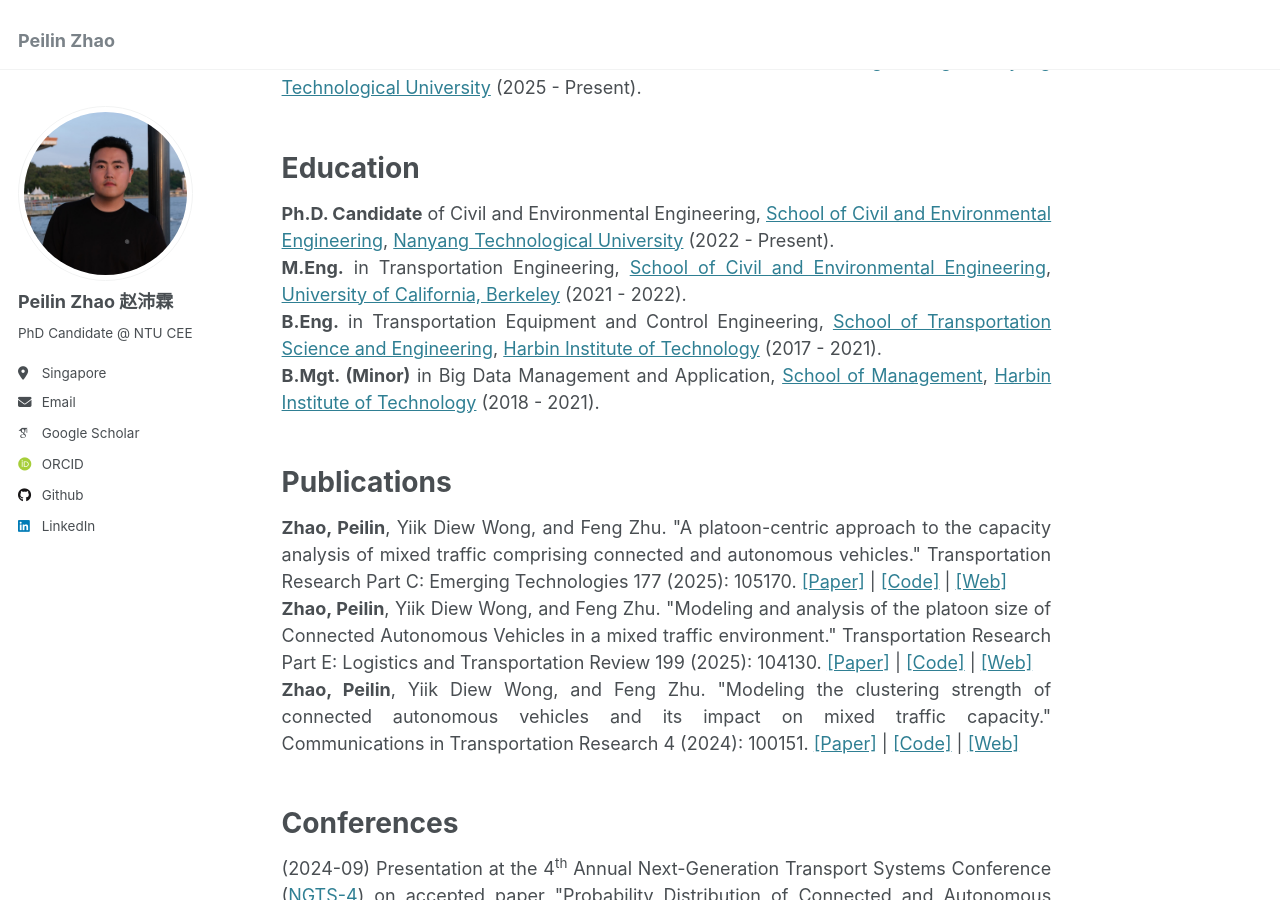
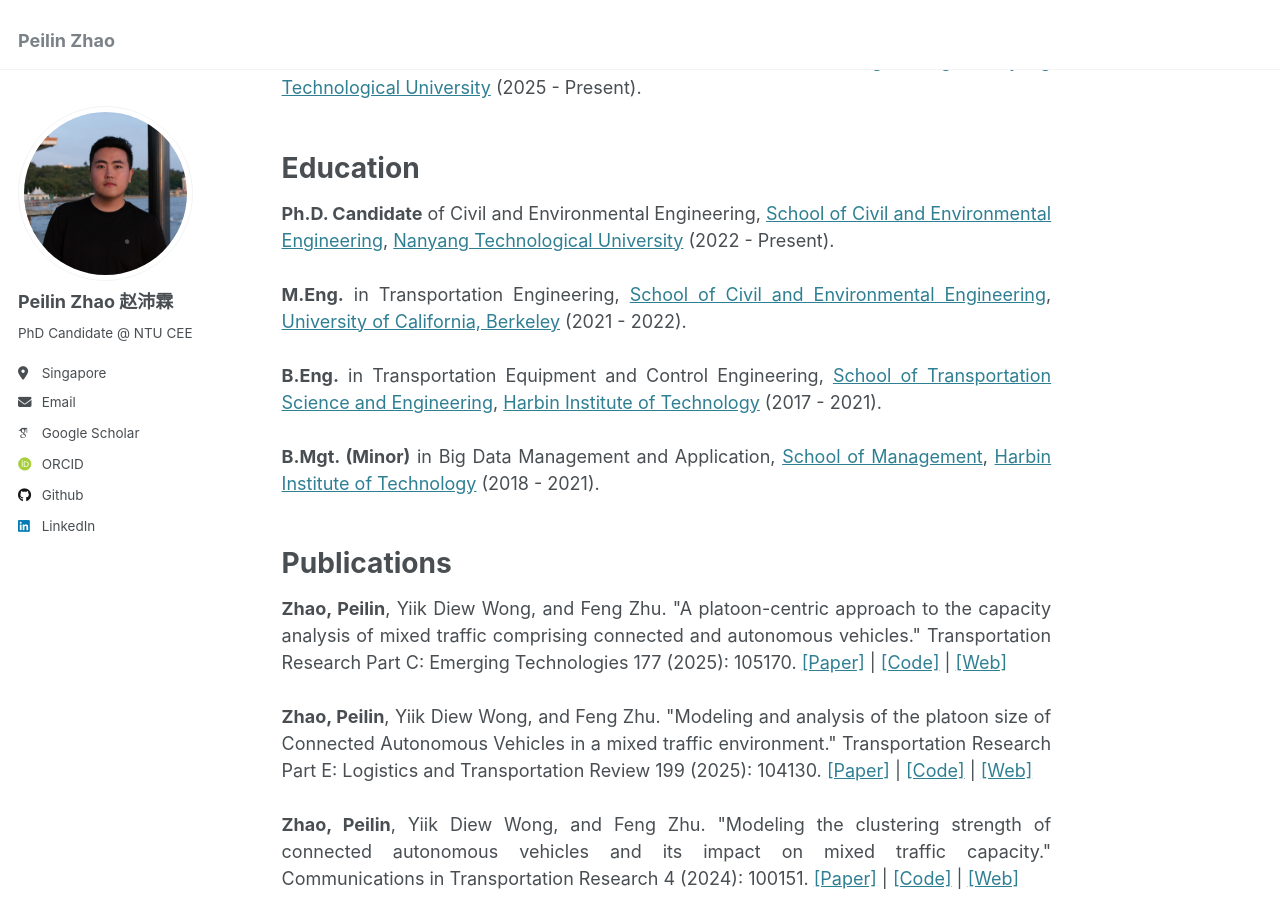
Before and after one commit to Jerry-zpl/Jerry-zpl.github.io, a Jekyll site: the page built from _pages/about.md, in a window 1280 px wide and 900 px high, scrolled down 334 px. Built offline with Jekyll 4.4.1, drawn with Linux system fonts in a browser that asks for light colours; some web fonts are replaced.

Commit message:
Update about.md

```diff
--- a/_pages/about.md
+++ b/_pages/about.md
@@ -33,15 +33,15 @@ Education
 
 <b>Ph.D. Candidate</b> of Civil and Environmental Engineering, <a href="https://www.ntu.edu.sg/cee">School of Civil and Environmental Engineering</a>, <a href="https://www.ntu.edu.sg/">Nanyang Technological University</a> (2022 - Present).
 
-<br>
+<br><br>
 
 <b>M.Eng.</b> in Transportation Engineering, <a href="https://ce.berkeley.edu/">School of Civil and Environmental Engineering</a>, <a href="https://www.berkeley.edu/">University of California, Berkeley</a> (2021 - 2022).
 
-<br>
+<br><br>
 
 <b>B.Eng.</b> in Transportation Equipment and Control Engineering, <a href="https://jtxy.hit.edu.cn/">School of Transportation Science and Engineering</a>, <a href="https://www.hit.edu.cn/">Harbin Institute of Technology</a> (2017 - 2021).
 
-<br>
+<br><br>
 
 <b>B.Mgt. (Minor)</b> in Big Data Management and Application, <a href="https://som.hit.edu.cn/">School of Management</a>, <a href="https://www.hit.edu.cn/">Harbin Institute of Technology</a> (2018 - 2021).
 
@@ -56,17 +56,17 @@ Publications
 
 <b>Zhao, Peilin</b>, Yiik Diew Wong, and Feng Zhu. "A platoon-centric approach to the capacity analysis of mixed traffic comprising connected and autonomous vehicles." Transportation Research Part C: Emerging Technologies 177 (2025): 105170. <a href="https://doi.org/10.1016/j.trc.2025.105170">[Paper]</a> | <a href="https://github.com/Jerry-zpl/Platoon-Centric-Capacity-Analysis">[Code]</a> | <a href="https://jerry-zpl.github.io/publication/2025-TRC-105170">[Web]</a>
 
-<br>
+<br><br>
 
 <b>Zhao, Peilin</b>, Yiik Diew Wong, and Feng Zhu. "Modeling and analysis of the platoon size of Connected Autonomous Vehicles in a mixed traffic environment." Transportation Research Part E: Logistics and Transportation Review 199 (2025): 104130. <a href="https://doi.org/10.1016/j.tre.2025.104130">[Paper]</a> | <a href="https://github.com/Jerry-zpl/Platoon-Size">[Code]</a> | <a href="https://jerry-zpl.github.io/publication/2025-TRE-104130">[Web]</a>
 
-<br>
+<br><br>
 
 <b>Zhao, Peilin</b>, Yiik Diew Wong, and Feng Zhu. "Modeling the clustering strength of connected autonomous vehicles and its impact on mixed traffic capacity." Communications in Transportation Research 4 (2024): 100151. <a href="https://doi.org/10.1016/j.commtr.2024.100151">[Paper]</a> | <a href="https://github.com/Jerry-zpl/API">[Code]</a> | <a href="https://jerry-zpl.github.io/publication/2024-COMMTR-100151">[Web]</a>
 
 </div>
 
-<br>
+<br><br>
 
 Conferences
 ======
@@ -75,10 +75,11 @@ Conferences
 
 (2024-09) Presentation at the 4<sup>th</sup> Annual Next-Generation Transport Systems Conference (<a href="https://nextranspurdue.wixsite.com/ngts2024">NGTS-4</a>) on accepted paper "Probability Distribution of Connected and Autonomous Vehicle Platoon Size in a Mixed Traffic Environment" <a href="http://jerry-zpl.github.io/files/NGTS-4_ZPL.pdf">[Slides]</a> | <a href="https://doi.org/10.1016/j.tre.2025.104130">[Paper]</a>
 
-<br>
+<br><br>
 
 (2024-07) Presentation at the 13<sup>th</sup> Asia-Pacific Conference on Transportation and the Environment (APTE2024) on accepted paper "On the Impact of the Clustering Strength of Connected and Autonomous Vehicles in Mixed Traffic" <a href="http://jerry-zpl.github.io/files/2024APTE_ZPL.pdf">[Slides]</a> | <a href="https://jerry-zpl.github.io/portfolio/APTE2024">[Photo]</a> | <a href="https://doi.org/10.1016/j.commtr.2024.100151">[Paper]</a>
-<br>
+
+<br><br>
 
 (2024-01) Presentation at the 103<sup>rd</sup> Annual Meeting of Transportation Research Board (TRB2024) on accepted paper "Autocorrelation-based Platooning Intensity for Connected and Autonomous Vehicles in a Mixed Traffic Environment" <a href="http://jerry-zpl.github.io/files/TRB_poster.pdf">[Poster]</a> | <a href="https://doi.org/10.1016/j.commtr.2024.100151">[Paper]</a>
 
```
